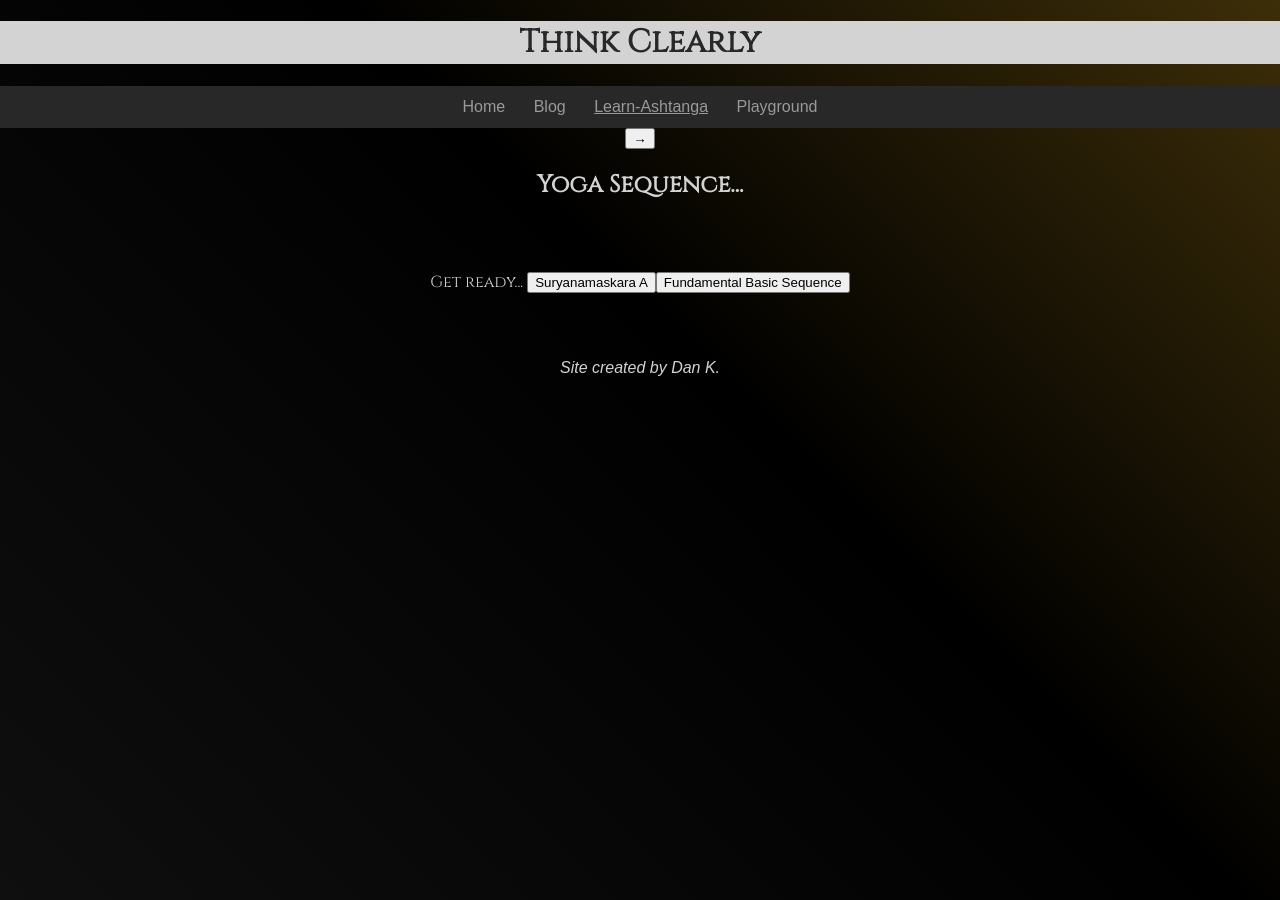
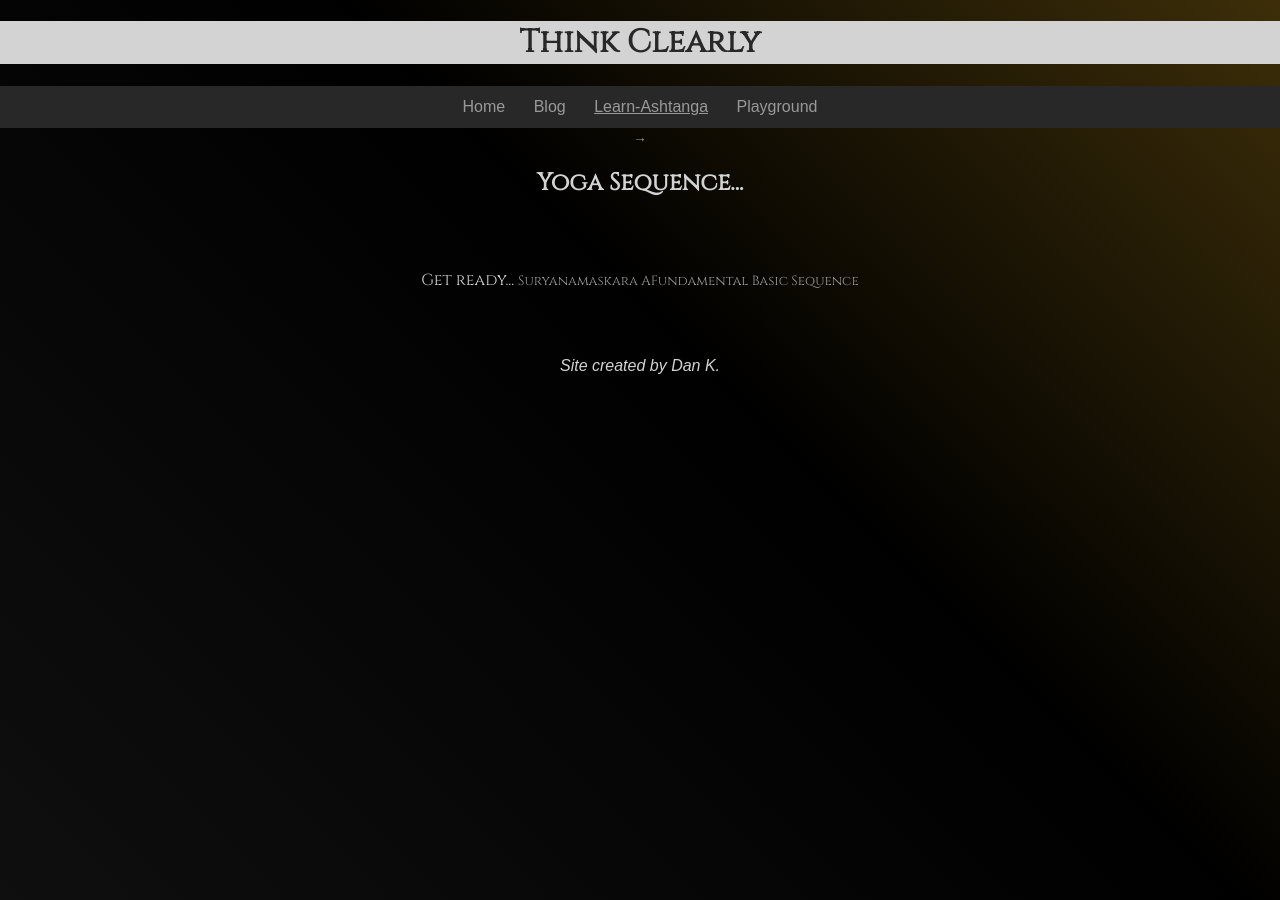
Before and after one commit to dekay2001/dekay2001.github.io, a Jekyll site: the page built from yoga/index.html, in a window 1280 px wide. Built offline with Jekyll 4.4.1, drawn with Linux system fonts in a browser that asks for light colours; some web fonts are replaced.

Commit message:
Fix timer on buttons, style buttons like links

```diff
--- a/assets/css/style.css
+++ b/assets/css/style.css
@@ -27,7 +27,6 @@ a:hover {
 
 a:active {
     color: darkgoldenrod;
-
 }
 
 picture:hover .child, picture:focus .child {
@@ -90,6 +89,16 @@ li {
     margin-bottom: 1em;
 }
 
+/*Buttons look like links*/
+button {
+    background: none!important;
+    border: none;
+    padding: 0!important;
+    font-family: 'Cinzel', arial, verdana, sans-serif;
+    color: #999999;
+    cursor: pointer;
+}
+
 /*Header stuff*/
 nav a{
     display:block;
@@ -128,4 +137,4 @@ main div{
     padding-top: 50px;
     padding-bottom: 50px;
     font-family: 'Cinzel', arial, verdana, sans-serif;
-  }
+}
--- a/assets/js/yoga/play-sequence.js
+++ b/assets/js/yoga/play-sequence.js
@@ -16,18 +16,19 @@ export async function start_app(config) {
 class application {
     constructor(config) {
         this.config = config;
-        this.secondsInterval = config.secondsInterval;
         this.resourceUrl = config.resourceUrl;
         this.displayInDivId = config.displayInDivId;
-        this.yogaSequencePlayer = new YogaSequencePlayer(config.titleDivId, config.displayInDivId);
+        this.yogaSequencePlayer = new YogaSequencePlayer(
+            config.titleDivId,
+            config.displayInDivId,
+            config.secondsInterval
+        );
     }
 
     async start() {
         const ashtangaResources = new InteractiveAshtangaResources(this.yogaSequencePlayer);
         await ashtangaResources.showInteractiveSequences(this.displayInDivId);
     }
-
-
 }
 
 class InteractiveAshtangaResources {
@@ -91,9 +92,10 @@ class InteractiveAshtangaResources {
 }
 
 class YogaSequencePlayer {
-    constructor(titleDivId, displayInDivId) {
+    constructor(titleDivId, displayInDivId, secondsInterval) {
         this.titleDivId = titleDivId;
         this.displayInDivId = displayInDivId;
+        this.secondsInterval = secondsInterval;
     }
 
     displaySequence(yogaSequence) {
```
